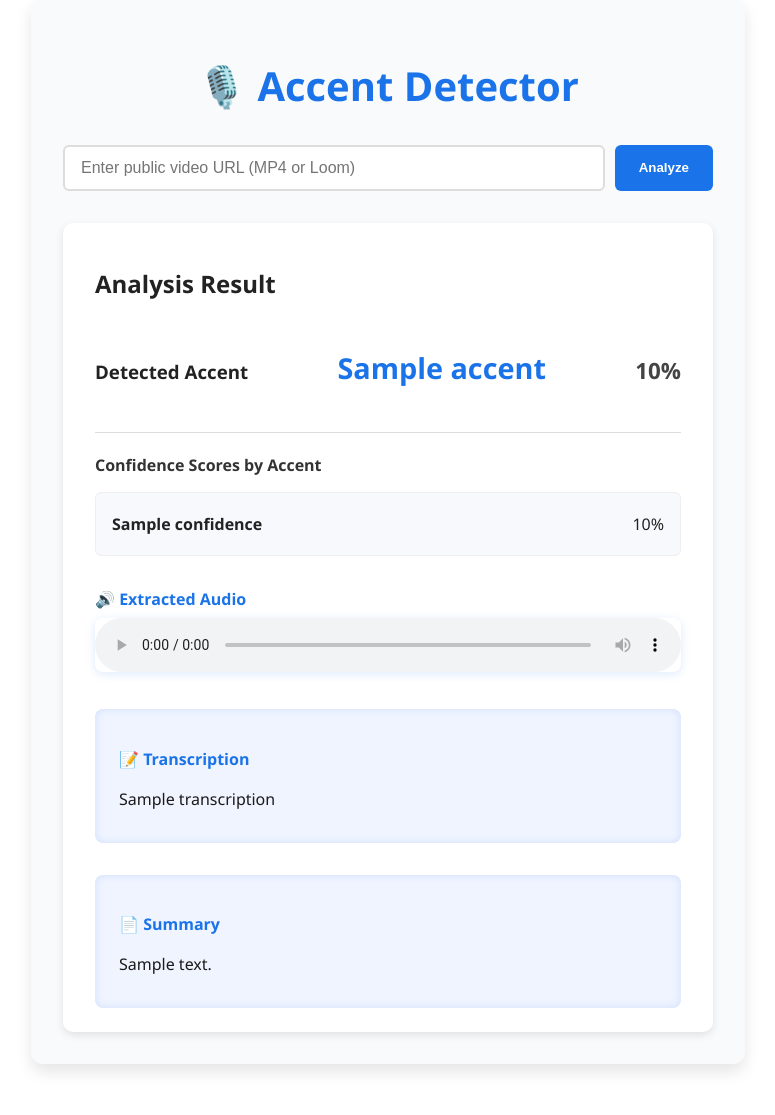
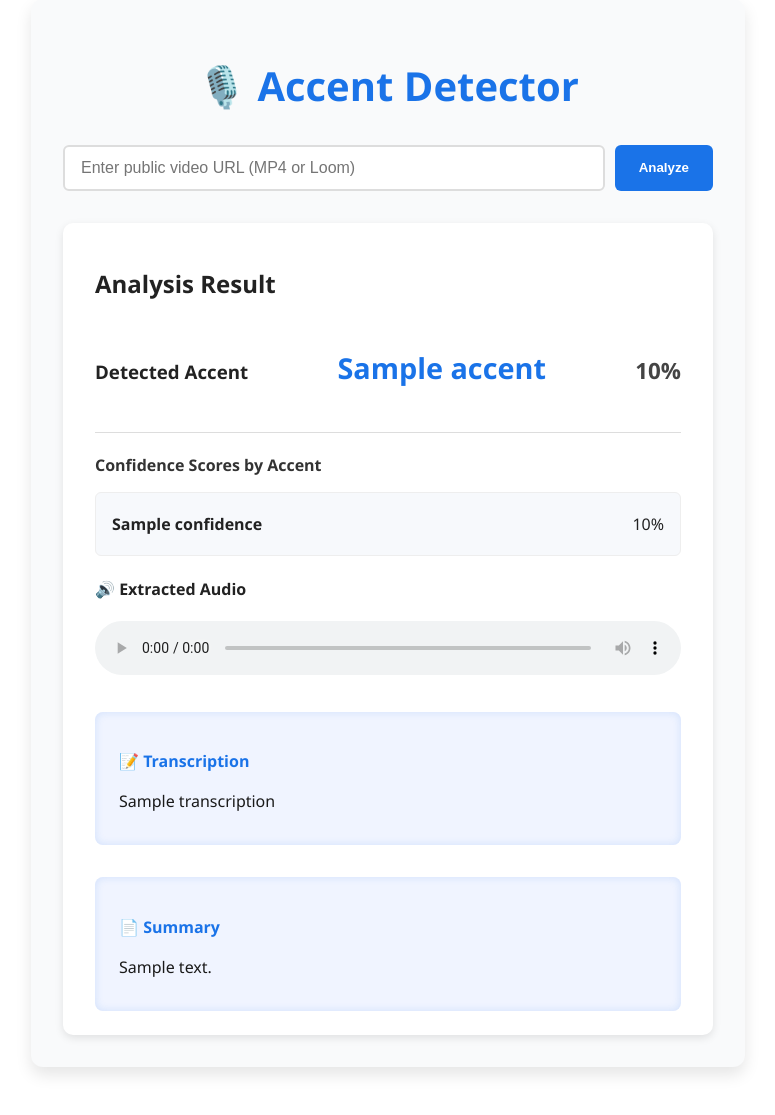
Before and after one commit to HordesOfGhost/english_accent_classifier, a FastAPI app: template templates/index.html in a window 1280 px wide. Shown: the part 49-1164 px from the top of the page, without its empty margins (252-1027 px from the left). Before the commit the page ends 1121 px from the top, so only its background shows below. Run offline with FastAPI, Linux system fonts and the light colour scheme; the template is opened without the code that fills it: most values are stand-ins (such as "Sample title", 1, 10 or a date in 2020).

Commit message:
add requirements

```diff
--- a/static/styles.css
+++ b/static/styles.css
@@ -139,9 +139,6 @@ h1 {
 
 .audio-player {
     width: 100%;
-    outline: none;
-    border-radius: 8px;
-    box-shadow: 0 2px 10px rgba(26, 115, 232, 0.15);
 }
 
 /* Transcription and Summary sections */
--- a/templates/index.html
+++ b/templates/index.html
@@ -46,13 +46,13 @@
             </div>
 
             {% if audio_path %}
-            <div class="audio-player-section">
-                <h4>🔊 Extracted Audio</h4>
-                <audio controls preload="metadata" class="audio-player">
-                    <source src="{{ audio_path }}" type="audio/wav" />
-                    Your browser does not support the audio element.
-                </audio>
-            </div>
+
+            <h4>🔊 Extracted Audio</h4>
+            <audio controls preload="metadata" class="audio-player">
+                <source src="{{ audio_path }}" type="audio/wav" />
+                Your browser does not support the audio element.
+            </audio>
+
             {% endif %}
 
             {% if transcription %}
```
Also changed, not shown: requirements.txt (added, +91 -0 lines).
